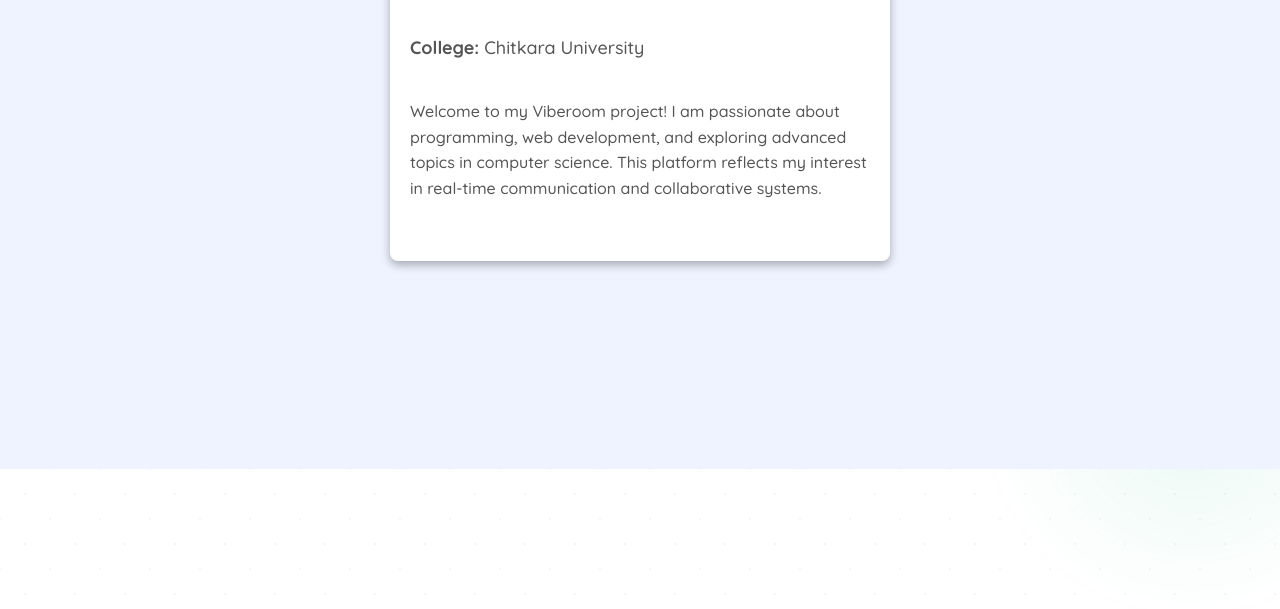
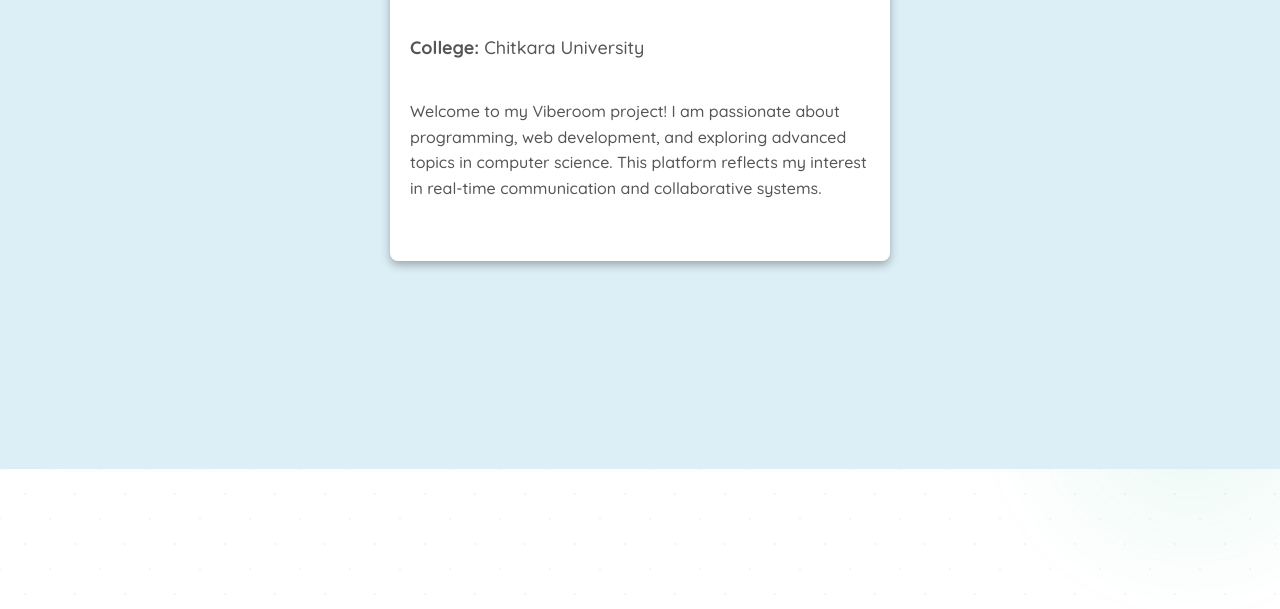
Before and after one commit to tanisha1250be25-del/viberoom, a website: page index.html in a window 1280 px wide. Both pictures are taken after a click on the button "About Me". Shown: the part 331-940 px from the top of the page. Drawn offline with Linux system fonts and the light colour scheme; no server answers.

Commit message:
Change button and modal background colors

```diff
--- a/index.html
+++ b/index.html
@@ -97,7 +97,7 @@
 
   <button id="aboutBtn"
 
-          style="background:#4CAF50; color:white; padding:12px 24px;
+          style="background:#ddeff6; color:white; padding:12px 24px;
 
                  border:none; border-radius:6px; font-size:18px; cursor:pointer;">
 
@@ -115,7 +115,7 @@
 
      style="display:none; position:fixed; z-index:1000; left:0; top:0; width:100%; height:100%;
 
-            background-color: #eef3ff;">
+            background-color:#ddeff6;">
 
   <div style="background:white; margin:10% auto; padding:20px; border-radius:8px;
 
```
